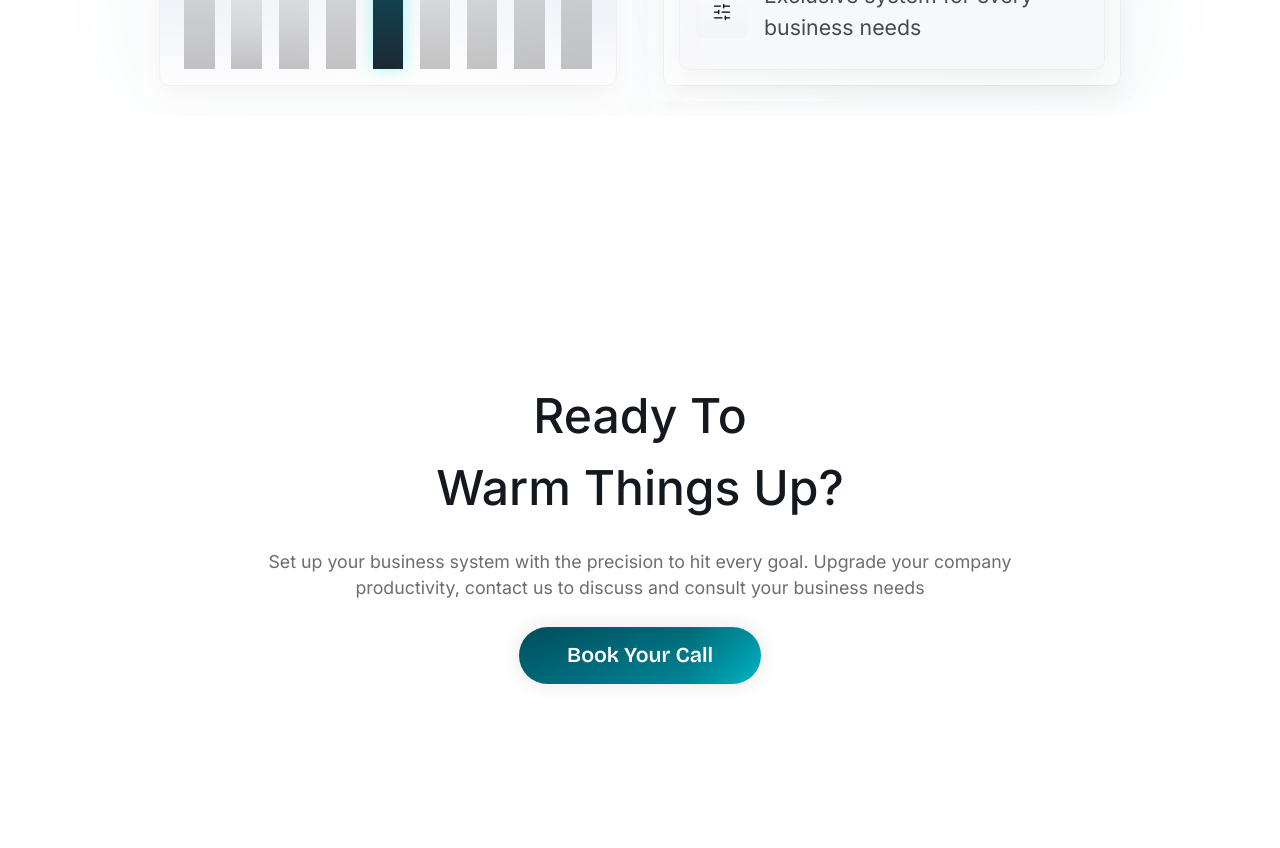
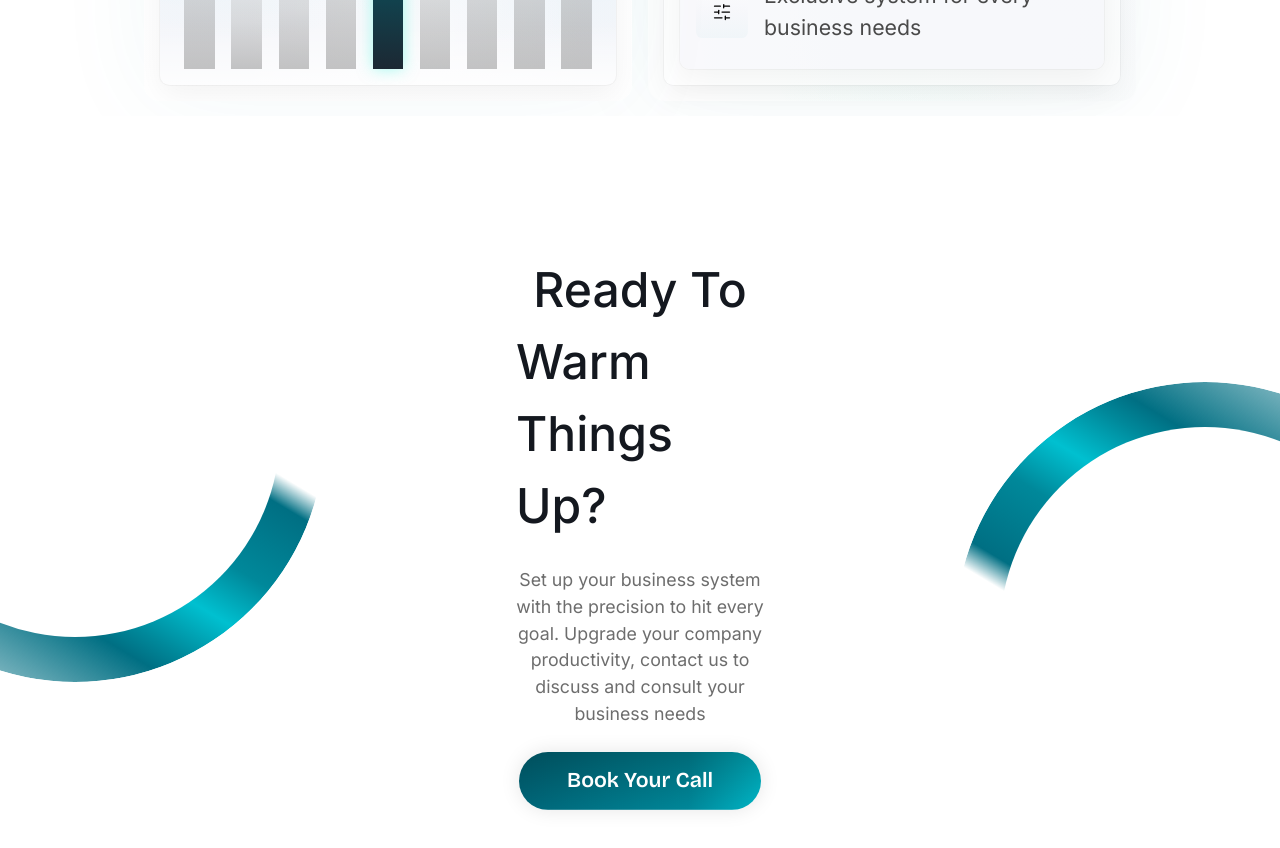
Before and after one commit to dnl-main/centaim-landing, a Next.js app in the folder frontend/: page / in a window 1280 px wide. Shown: the part 2860-3708 px from the top of the page. Built offline with nearby package versions, Linux system fonts and the light colour scheme.

Commit message:
update: WIP footer added the half circle element

```diff
--- a/frontend/src/app/(features)/landing/footer/footer.css
+++ b/frontend/src/app/(features)/landing/footer/footer.css
@@ -4,7 +4,8 @@
     align-items: center;
     width: 100%;
     height: 100vh;
-    padding: 2vh;
+    padding: 0vh;
+    overflow-x: hidden;
 }
 
 .footer-box {
@@ -14,24 +15,112 @@
     width: 100%;
     height: 100%;
     gap: 2vh;
+    overflow-x: hidden;
 }
 
 .footer-left {
-    /* flex: 1; */
+    flex: 1;
     display: flex;
     justify-content: center;
     align-items: center;
+    position: relative;
 }
 
-/* .left-half-circle-arc {
-    width: 320px;
-    height: 160px;
-    position: relative;
-    overflow: hidden;
-} */
+.left-half-circle-arc {
+  width: 500px;
+  height: 300px;
+  position: relative;
+  overflow: hidden;
+  transform: translateX(-35%);
+}
+
+.left-half-circle-arc {
+  width: 500px;
+  height: 300px;
+  position: relative;
+  overflow: hidden;
+  transform: translateX(-35%);
+}
+
+.left-half-circle-arc::before {
+  content: "";
+  position: absolute;
+  inset: 0;
+
+  border-radius: 0 0 300px 300px;
+
+  background: linear-gradient(
+    to top right,
+    transparent 0%,
+    #006f83 35%,
+    #00889a 40%,
+    #00c0d0 50%,
+    #00889a 60%,
+    #006f83 75%,
+    transparent 80%
+  );
+
+  padding: 45px;
+
+  -webkit-mask:
+    linear-gradient(#000 0 0) content-box,
+    linear-gradient(#000 0 0);
+  -webkit-mask-composite: xor;
+
+          mask:
+    linear-gradient(#000 0 0) content-box,
+    linear-gradient(#000 0 0);
+  mask-composite: exclude;
+
+  clip-path: inset(45px 0 0 0);
+}
+
+
+.right-half-circle-arc {
+  width: 500px;
+  height: 300px;
+  position: relative;
+  overflow: hidden;
+  transform: translateX(35%);
+}
+
+.right-half-circle-arc::before {
+  content: '';
+  position: absolute;
+  inset: 0;
+
+  border-radius: 300px 300px 0 0;
+
+  background: linear-gradient(
+    to bottom left,
+    transparent 0%,
+    #006f83 35%,
+    #00889a 40%,
+    #00c0d0 50%,
+    #00889a 60%,
+    #006f83 75%,
+    transparent 80%
+  );
+
+  padding: 45px;
+
+  -webkit-mask:
+    linear-gradient(#000 0 0) content-box,
+    linear-gradient(#000 0 0);
+  -webkit-mask-composite: xor;
+
+          mask:
+    linear-gradient(#000 0 0) content-box,
+    linear-gradient(#000 0 0);
+  mask-composite: exclude;
+
+  clip-path: inset(0 0 45px 0);
+}
+
+
 
 .footer-middle {
-    /* flex: 1.5; */
+    flex: 4;
     display: flex;
     justify-content: center;
     align-items: center;
@@ -54,10 +143,9 @@
 .middle-cta-catch {
     color: var(--gray-color);
     font-size: var(--font-size-13);
-    display: flex;
-    flex-direction: column;
-    justify-content: center;
     align-items: center;
+    margin: 0 auto;
+    text-align: center;
 }
 
 .mid-cta-button {
@@ -100,7 +188,7 @@
 }
 
 .footer-right {
-    /* flex: 1; */
+    flex: 1;
     display: flex;
     justify-content: center;
     align-items: center;
--- a/frontend/src/app/(features)/landing/footer/footer.tsx
+++ b/frontend/src/app/(features)/landing/footer/footer.tsx
@@ -47,7 +47,9 @@ const Footer = () => {
     <div className="footer">
       <div className="footer-box">
         <div className="footer-left">
-          <div className="left-half-circle-arc"></div>
+          <div className="left-half-circle-arc">
+            <div className="left-half-circle-arc-inner"></div>
+          </div>
         </div>
 
         <div className="footer-middle">
@@ -56,8 +58,8 @@ const Footer = () => {
             <p>Warm Things Up?</p>
           </div>
           <div className="middle-cta-catch">
-            <p>Set up your business system with the precision to hit every goal. Upgrade your company</p>
-            <p>productivity, contact us to discuss and consult your business needs</p>
+            <p>Set up your business system with the precision to hit every goal. Upgrade your company productivity, contact us to discuss and consult your business needs</p>
+
           </div>
 
           <button onClick={scrollToContact} className="mid-cta-button">
```
